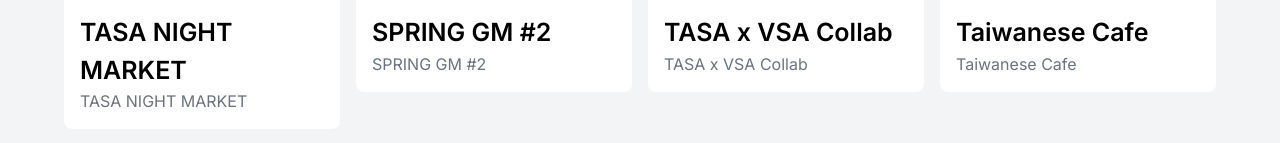
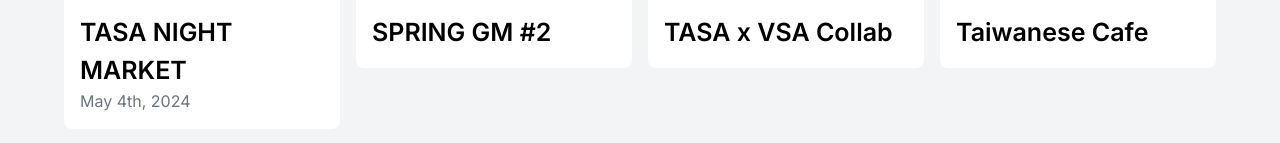
Before and after one commit to UCSBTASA/UCSBTASA.github.io, a Next.js app: page /gallery in a window 1280 px wide. Shown: the part 592-735 px from the top of the page. Built offline with nearby package versions, Linux system fonts and the light colour scheme.

Commit message:
changing gallery page

```diff
--- a/components/galleryYearSection.tsx
+++ b/components/galleryYearSection.tsx
@@ -7,6 +7,7 @@ interface GalleryImage {
   imageUrl: string;
   link: string;
   quarter: string;
+  date: string;
 }
 
 interface GalleryYearSectionProps {
@@ -44,7 +45,7 @@ const GalleryYearSection = ({ images, year , quarter}: GalleryYearSectionProps)
                 <h3 className="font-semibold text-xl md:text-2xl">
                   {image.title}
                 </h3>
-                <p className="text-base text-gray-500 ">{image.title}</p>
+                <p className="text-base text-gray-500 ">{image.date}</p>
               </div>
             </div>
           </ScrollTransition>
--- a/data/galleryImages.ts
+++ b/data/galleryImages.ts
@@ -6,6 +6,7 @@ export interface GalleryImage {
   imageUrl: string;
   link: string;
   quarter: string;
+  date?: string;
 }
 
 export const galleryImages2023_2024: GalleryImage[] = [
@@ -247,6 +248,7 @@ export const galleryImages2023_2024: GalleryImage[] = [
     imageUrl: "/gallery_photos/2023-2024/night_market_2024.jpg",
     link: "https://photos.app.goo.gl/t5xBdYVRnj6Zyg3G9",
     quarter: "Spring",
+    date: "May 4th, 2024",
   },
 ];
 
```
